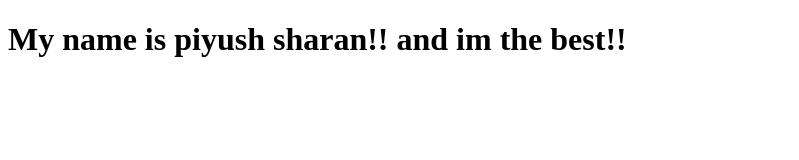
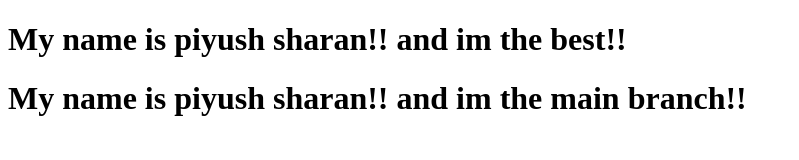
Before and after one commit to pi-sharan/coursera-test, a plain HTML site: page site/index.html in a window 1280 px wide. Shown: the whole page, without its empty margins (0-799 px from the left). Drawn offline with Linux system fonts and the light colour scheme.

Commit message:
edited index.html in main branch

```diff
--- a/site/index.html
+++ b/site/index.html
@@ -5,5 +5,6 @@
 </head>
 <body>
 	<h1> My name is piyush sharan!! and im the best!!</h1>
+	<h1> My name is piyush sharan!! and im the main branch!!</h1>
 </body>
 </html>
```
